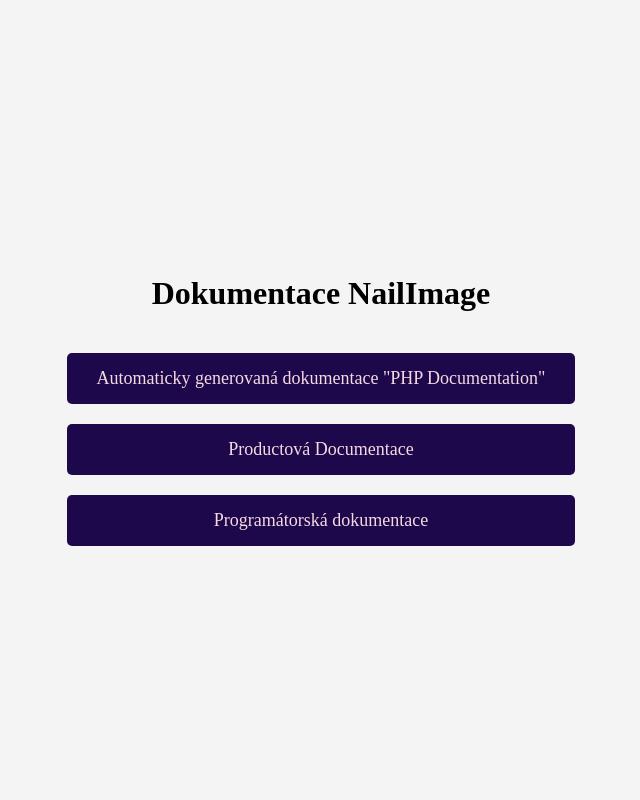
After one commit to Damiresz/ZWA_seminar_work, a PHP site: page /documentation/documentation.html in a window 1280 px wide. The commit adds this page. Shown: the whole page, without its empty margins (319-959 px from the left). Run offline with PHP 8.4, Linux system fonts and the light colour scheme.

Commit message:
update 19.12.23 dokumentace

```diff
--- /dev/null
+++ b/documentation/documentation.html
@@ -0,0 +1,25 @@
+<!DOCTYPE html>
+<html lang="en">
+
+<head>
+  <meta charset="UTF-8">
+  <meta name="viewport" content="width=device-width, initial-scale=1.0">
+  <link rel="stylesheet" href="styles.css">
+  <title>Dokumentace NailImage</title>
+</head>
+
+<body>
+
+  <div class="button-container">
+    <h1>Dokumentace NailImage</h1>
+    <a class="button" href="http://zwa.toad.cz/~abduldam/documentation/phpdoc/build/"> Automaticky generovaná
+      dokumentace "PHP Documentation"</a>
+    <a class="button" target="_blank"
+      href="https://docs.google.com/presentation/d/1I65PMDnymTcONvP07YrqKtUHINnk2eBd/present">Productová Documentace</a>
+    <a class="button"
+      href="http://zwa.toad.cz/~abduldam/documentation/programming_documentation/programming_documentation.pdf">Programátorská
+      dokumentace</a>
+  </div>
+</body>
+
+</html>
--- /dev/null
+++ b/documentation/styles.css
@@ -0,0 +1,33 @@
+body {
+  display: flex;
+  align-items: center;
+  justify-content: center;
+  height: 100vh;
+  margin: 0;
+  background-color: #f4f4f4;
+}
+
+.button-container {
+  display: flex;
+  flex-direction: column;
+  text-align: center;
+  gap: 20px;
+  padding: 15px;
+}
+
+.button {
+  display: inline-block;
+  padding: 15px 30px;
+  font-size: 18px;
+  text-align: center;
+  text-decoration: none;
+  background-color: #1D084B;
+  color: #F6D9E2;
+  border-radius: 5px;
+  transition: background-color 0.3s ease;
+}
+
+.button:hover {
+  background-color: #F6D9E2;
+  color: #1D084B;
+}
--- a/nailimage/css/main_page/blocks/footer.css
+++ b/nailimage/css/main_page/blocks/footer.css
@@ -9,3 +9,8 @@
 .footer_text {
   color: var(--accent_light-color);
 }
+
+.footer a {
+  color: var(--accent_light-color);
+  text-decoration: underline;
+}
--- a/nailimage/templates/products.php
+++ b/nailimage/templates/products.php
@@ -161,7 +161,7 @@ echo generateHeader('NailImage | Eshop');
 
   <!-- Footer -->
   <footer class="footer">
-    <p class="footer_text">NailImage | 2023</p>
+    <p class="footer_text">NailImage | 2023 <a href="http://zwa.toad.cz/~abduldam/documentation/documentation.html">Documentation</a></p>
   </footer>
 </body>
 </html>
```
Also changed, not shown: .htaccess, 2 other files.
